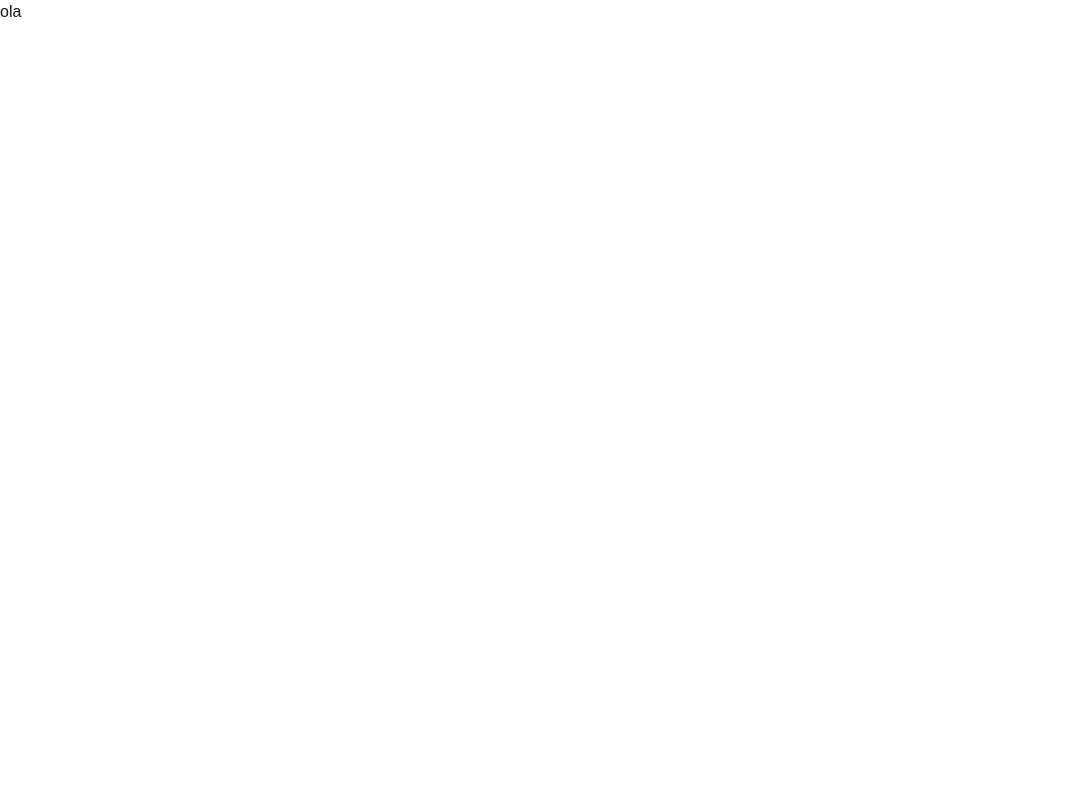
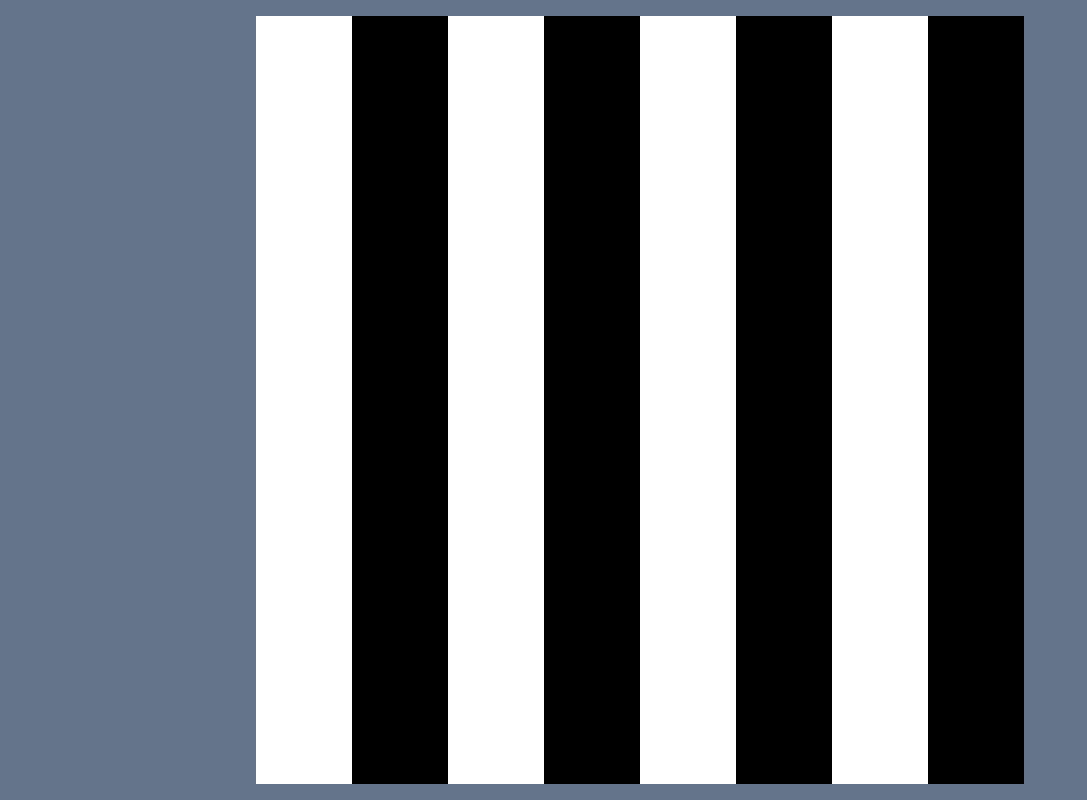
Before and after one commit to breno-facanha/tabuleiro, a Next.js app: page / in a window 1280 px wide. Shown: the whole page, without its empty margins (0-1087 px from the left). Built offline with nearby package versions, Linux system fonts and the light colour scheme.

Commit message:
adicionado props no componente Tabuleiro e passando parametro no componente para mudar uma propieadade do tailwindcss

```diff
--- a/components/Tabuleiro.tsx
+++ b/components/Tabuleiro.tsx
@@ -1,6 +1,12 @@
-export default function Tabuleiro(){
+interface propsTabuleiro {
+    inverso: string
+}
+
+export default function Tabuleiro(props: propsTabuleiro){
     return (
-        <div>
+        <div className={`
+        flex flex-${props.inverso} justify-center items-center
+        `}>
             <div className="h-24 w-24 bg-white"></div>
             <div className="h-24 w-24 bg-black"></div>
             <div className="h-24 w-24 bg-white"></div>
--- a/pages/index.tsx
+++ b/pages/index.tsx
@@ -1,6 +1,18 @@
+import Tabuleiro from "@/components/Tabuleiro";
 
 export default function Home() {
   return (
-    <div>ola</div>
+    <div className="h-screen w-full flex justify-center items-center bg-slate-500">
+      <div >
+        <Tabuleiro inverso="row" />
+        <Tabuleiro inverso="row-reverse" />
+        <Tabuleiro inverso="row" />
+        <Tabuleiro inverso="row-reverse" />
+        <Tabuleiro inverso="row" />
+        <Tabuleiro inverso="row-reverse" />
+        <Tabuleiro inverso="row" />
+        <Tabuleiro inverso="row-reverse" />
+      </div>
+    </div>
   );
 }
```
